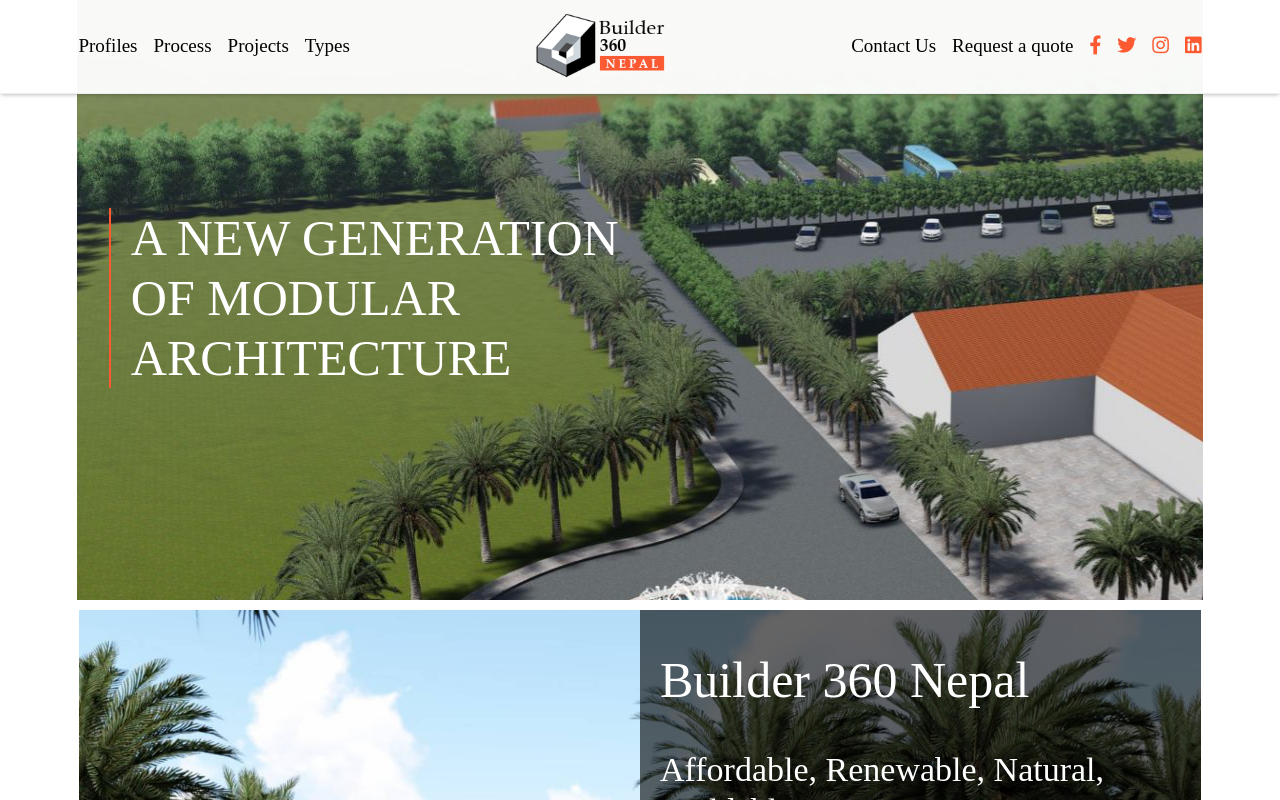
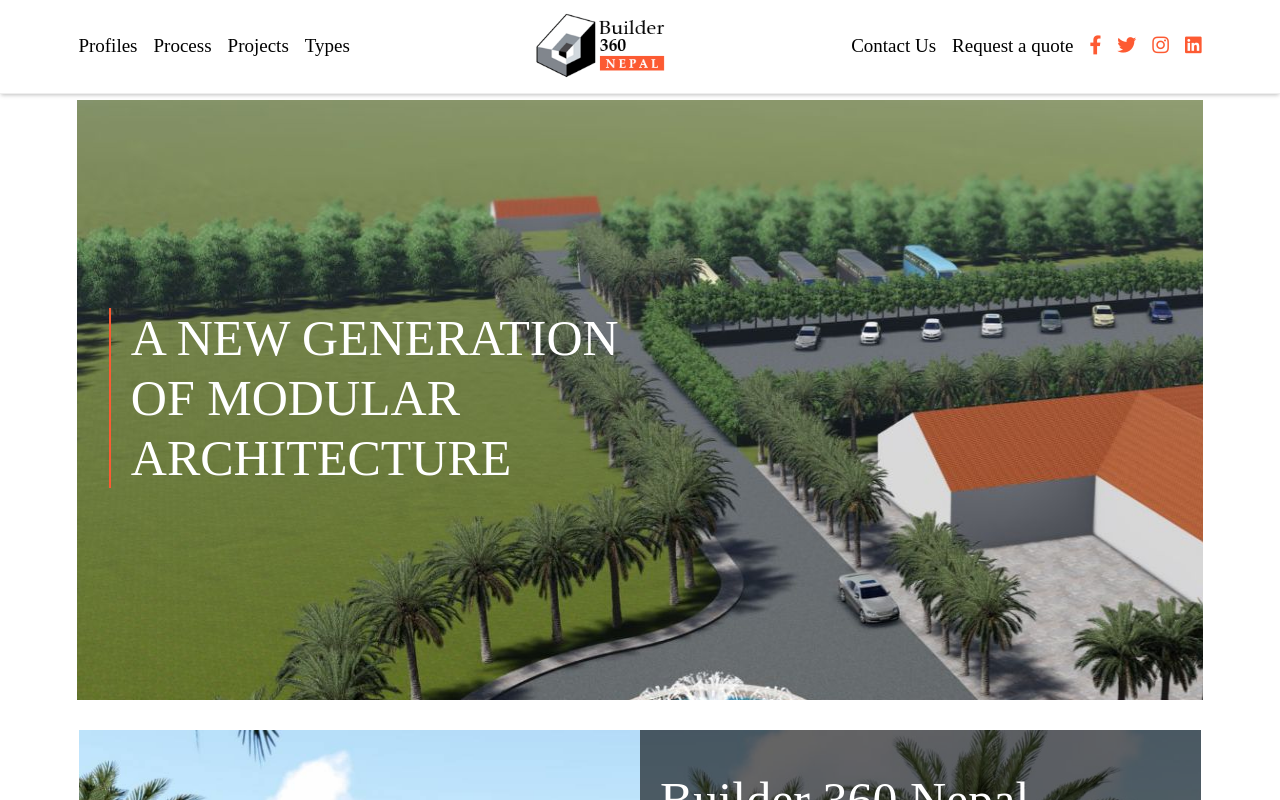
Before and after one commit to obrana/builder360nepal, a React (Create React App) app in the folder builder360/: page /home in a window 1280 px wide. Shown: the top 800 px of the page. Built offline with nearby package versions, Linux system fonts and the light colour scheme.

Commit message:
Update home.css

```diff
--- a/builder360/src/components/home.css
+++ b/builder360/src/components/home.css
@@ -2,14 +2,12 @@
 .jumbotron {
   background-image: url(/assets/home.jpg);
   padding: 13rem 2rem !important;
-  margin-top: 100px;
-  margin-bottom: 10px !important;
   color: #fff;
   text-transform: uppercase;
   height: 600px;
   border-radius: 0px !important;
   max-width: 88%;
-  margin: auto;
+  margin: 100px auto 30px;
 }
 .introtext {
   width: 550px;
```
